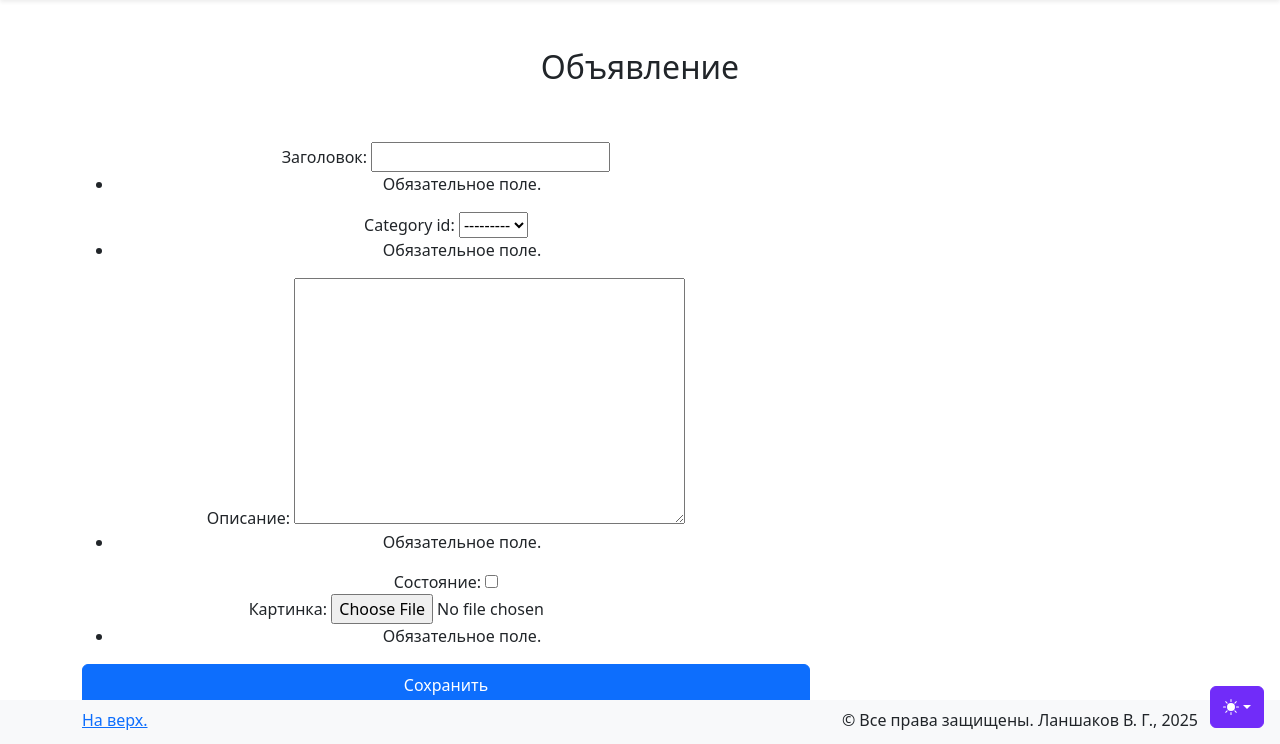
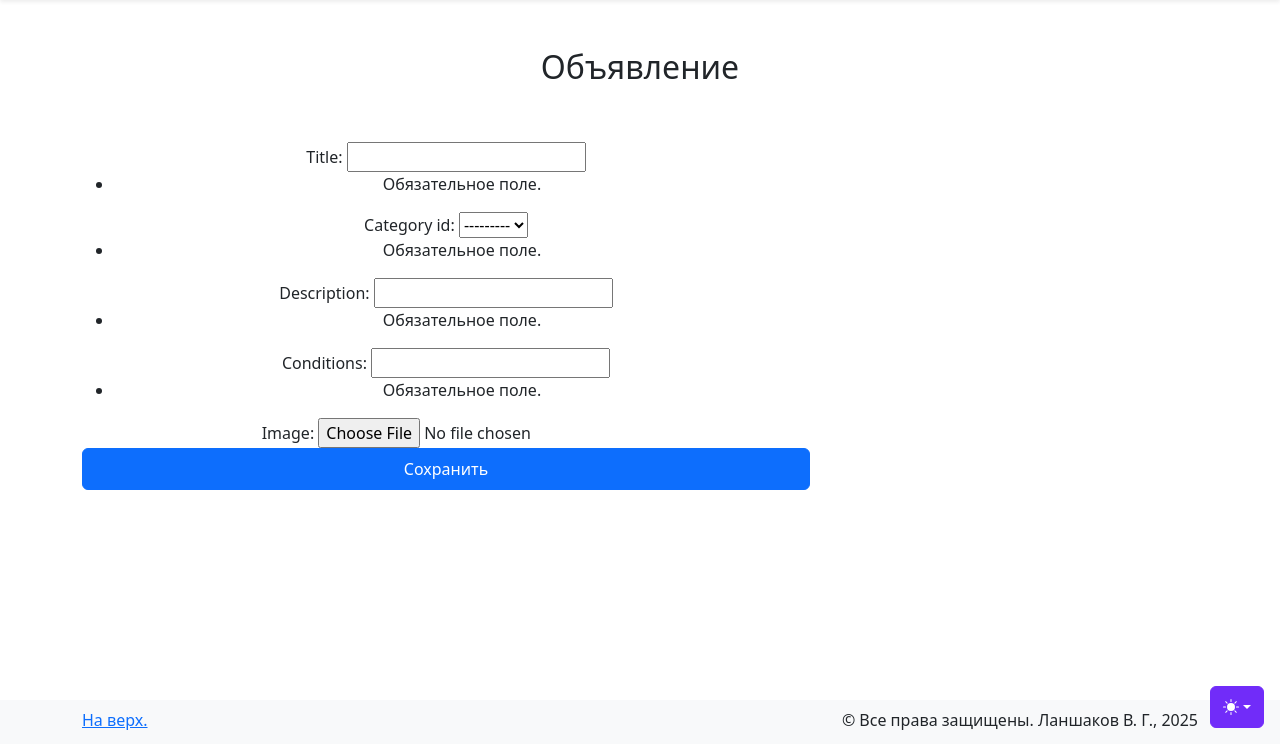
Before and after one commit to basterdv/DjangoProject, a Django app: page /advert/ in a window 1280 px wide. Shown: the part 56-800 px from the top of the page. Run offline with Django 5.2, Linux system fonts and the light colour scheme; data that the repository does not hold is empty; some libraries are stand-ins or nearby versions.

Commit message:
ФронтЭнд часть 5, работа с формами

```diff
--- a/DjangoProject/urls.py
+++ b/DjangoProject/urls.py
@@ -1,25 +1,9 @@
-"""
-URL configuration for DjangoProject project.
-
-The `urlpatterns` list routes URLs to views. For more information please see:
-    https://docs.djangoproject.com/en/5.2/topics/http/urls/
-Examples:
-Function views
-    1. Add an import:  from my_app import views
-    2. Add a URL to urlpatterns:  path('', views.home, name='home')
-Class-based views
-    1. Add an import:  from other_app.views import Home
-    2. Add a URL to urlpatterns:  path('', Home.as_view(), name='home')
-Including another URLconf
-    1. Import the include() function: from django.urls import include, path
-    2. Add a URL to urlpatterns:  path('blog/', include('blog.urls'))
-"""
 from django.conf import settings
 from django.contrib import admin
 from django.urls import path, include
 from django.conf.urls.static import static
 from exchange_things import views
-
+from DjangoProject import settings
 urlpatterns = [
     path('', views.index, name='index'),
     path('users/',include('exchange_things.urls')),
@@ -32,6 +16,9 @@ urlpatterns = [
 ]
 
 if settings.DEBUG:
-    urlpatterns += static(settings.MEDIA_URL, document_root=settings.MEDIA_ROOT)
+    # urlpatterns += [
+    #     path("__debug__/",include("debug_toolbar.urls")),
+    #     ]
+        urlpatterns += static(settings.MEDIA_URL, document_root=settings.MEDIA_ROOT)
 
 handler404 = 'exchange_things.views.custom_404_view'
--- a/exchange_things/forms.py
+++ b/exchange_things/forms.py
@@ -28,6 +28,12 @@
             'image',
         ]
 
+    image = forms.ImageField(required=False)
+    title = forms.CharField()
+    # category_id = forms.IntegerField()
+    description = forms.CharField()
+    conditions = forms.CharField()
+
 
 
 class ExchangeProposalForm(CustomUser):
--- a/exchange_things/models.py
+++ b/exchange_things/models.py
@@ -50,9 +50,14 @@ class Advert(models.Model):
     category_id = models.ForeignKey('Category', null=False, on_delete=models.CASCADE)
     title = models.CharField("Заголовок",max_length=350)
     description = models.TextField('Описание',null=True)
-    image = models.ImageField("Картинка", null=True)
+    # image = models.ImageField(upload_to='users_images', blank=True, null=True, verbose_name='Аватар')
+    image = models.ImageField("Картинка", upload_to='advert_images/',blank=True, null=True)
     conditions = models.BooleanField('Состояние',default=0)
     created_at = models.DateTimeField('Дата создания',auto_now_add=True)
+
+    def __str__(self):
+        return self.title
+
 
 class ExchangeProposal(models.Model):
     """ Обмен   """
--- a/exchange_things/views.py
+++ b/exchange_things/views.py
@@ -57,19 +57,20 @@ def advert(request):
     advert_form = AdvertForm(request.POST, request.FILES)
     if request.method == 'POST':
         # advert_form = AdvertForm(request.POST, request.FILES)
-        # if advert_form.is_valid():
-        #     print('wwwwwwwwwwwww')
-        if request.user.is_authenticated:
-                us_id = CustomUser.objects.get(id=request.user.id)
-                # user_id = request.user.id
-                my_instance = advert_form.save(commit=False)
-                parent_instance = CustomUser.objects.get(id=request.user.id)
-                my_instance.user_id = parent_instance
-                my_instance.save()  # Saves the data to the database
-                print('fffffffffffffffffffffff')
-                return redirect('/')
-    # else:
-    #     print('nnnnnnnnnnnnnnnnnnnnnnnnnn')
+        if advert_form.is_valid():
+            print('wwwwwwwwwwwww')
+
+            if request.user.is_authenticated:
+                    us_id = CustomUser.objects.get(id=request.user.id)
+                    # user_id = request.user.id
+                    my_instance = advert_form.save(commit=False)
+                    parent_instance = CustomUser.objects.get(id=request.user.id)
+                    my_instance.user_id = parent_instance
+                    my_instance.save()  # Saves the data to the database
+                    print('fffffffffffffffffffffff')
+                    return redirect('/')
+        else:
+            print('nnnnnnnnnnnnnnnnnnnnnnnnnn')
     #     advert_form = AdvertForm()
 
     return render(request, "advert/advert.html", {'advert_form': advert_form})
--- a/requirements.txt
+++ b/requirements.txt
@@ -1,3 +1,4 @@
 Django~=5.2.4
 Pillow~=11.3.0
 django-crispy-forms~=2.4
+django-debug-toolbar==4.3.0
--- a/templates/advert/advert.html
+++ b/templates/advert/advert.html
@@ -20,7 +20,7 @@
 
             <div class="row g-5">
                 <div class="col-md-7 col-lg-8 text-center">
-                    <form method="post" class="needs-validation" novalidate">
+                    <form method="post" class="needs-validation"  enctype="multipart/form-data">
                         {% csrf_token %}
                         <div>
                             {% for field in advert_form %}
```
Also changed, not shown: DjangoProject/settings.py (+5 -2 lines).
